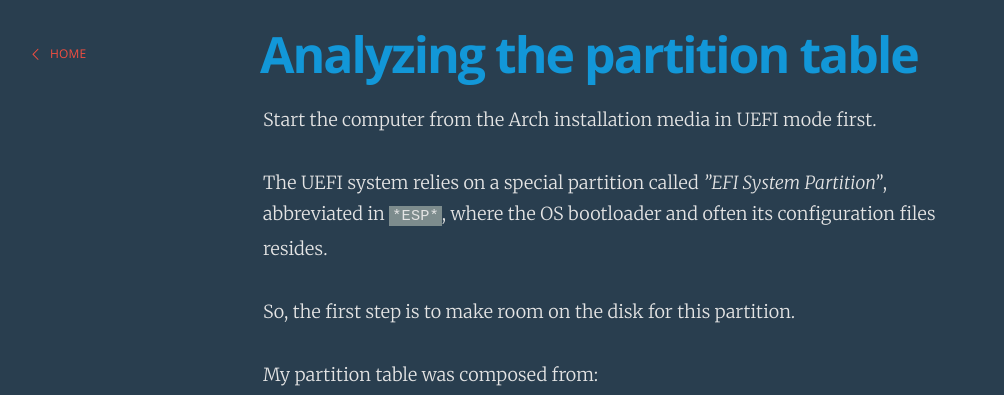
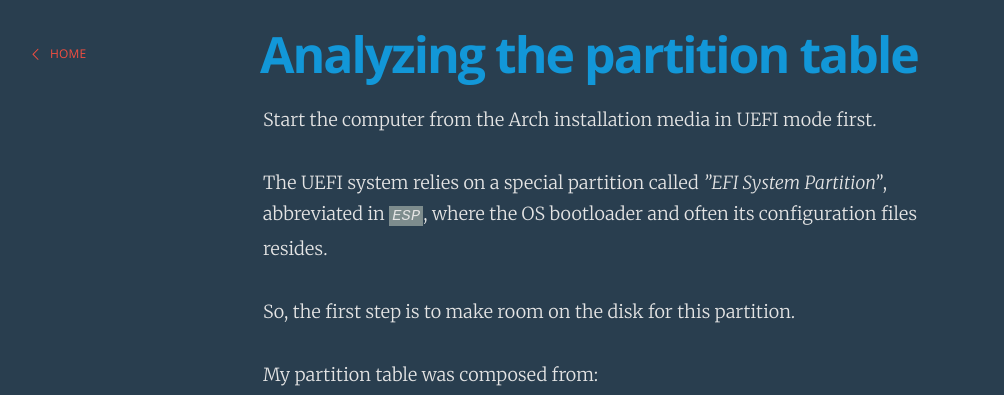
Before and after one commit to gsora/gsora.github.io, a Jekyll site: the page built from _posts/2015-11-30-mbrtouefi.markdown, in a window 1280 px wide and 900 px high, scrolled down 668 px. Shown: the top 395 px of the window, without its empty margins (22-1026 px from the left). Built offline with Jekyll 4.4.1, drawn with Linux system fonts in a browser that asks for light colours; Markdown is read by kramdown in place of the engine named in the settings.

```diff
--- a/_posts/2015-11-30-mbrtouefi.markdown
+++ b/_posts/2015-11-30-mbrtouefi.markdown
@@ -17,7 +17,7 @@ Always make a backup before doing this kind of things.
 
 Start the computer from the Arch installation media in UEFI mode first.
 
-The UEFI system relies on a special partition called *”EFI System Partition”*, abbreviated in `*ESP*`, where the OS bootloader and often its configuration files resides.
+The UEFI system relies on a special partition called *”EFI System Partition”*, abbreviated in *`ESP`*, where the OS bootloader and often its configuration files resides.
 
 So, the first step is to make room on the disk for this partition.
 
```
